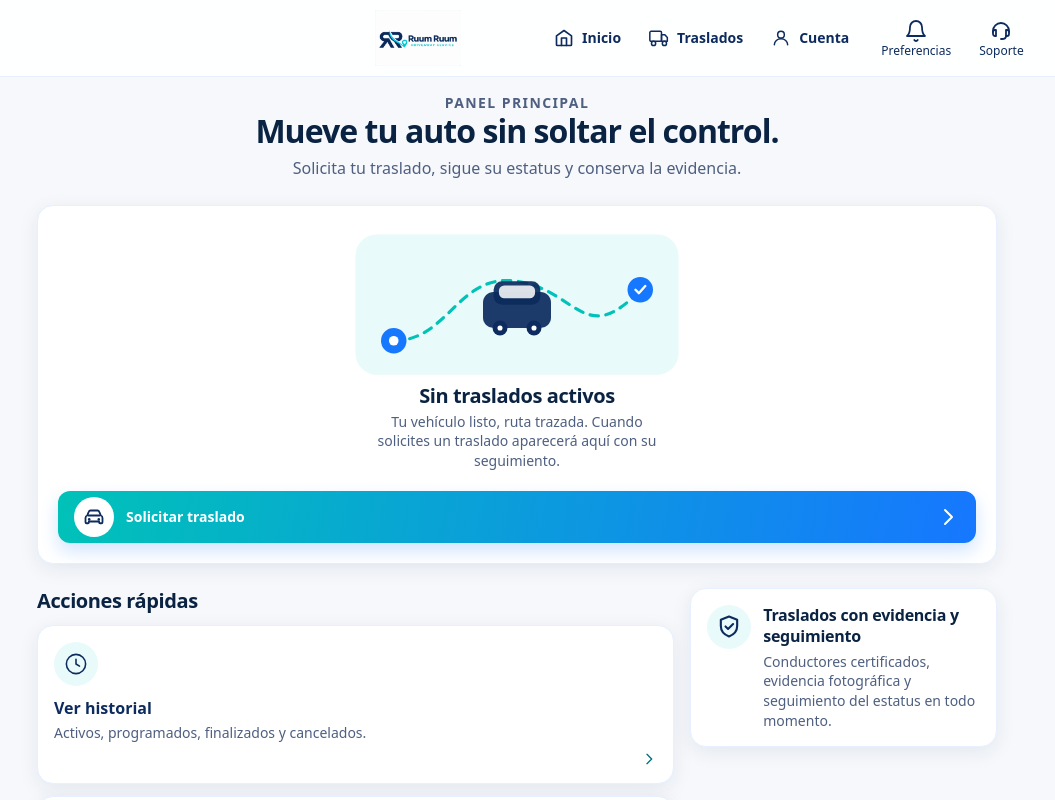
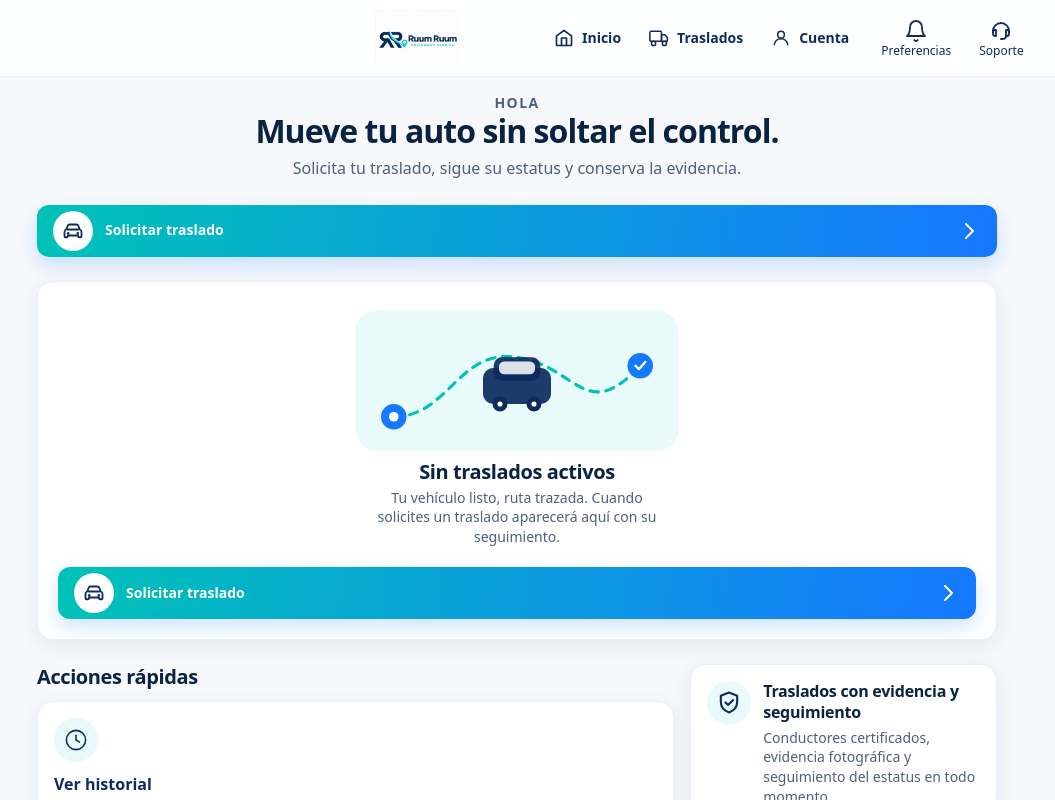
Before and after one commit to ruumruummx-code/ruum_ecosistema, a Next.js app in the folder apps/app-usuario/: page /ui-v2-preview in a window 1280 px wide. Shown: the top 800 px of the page, without its empty margins (123-1178 px from the left). Built offline with nearby package versions, Linux system fonts and the light colour scheme.

Commit message:
refactor: revocar header inicio usuarios

```diff
--- a/apps/app-usuario/src/app/InicioUsuario.tsx
+++ b/apps/app-usuario/src/app/InicioUsuario.tsx
@@ -19,6 +19,12 @@ export interface InicioUsuarioProps {
 
 function folioVisible(trasladoId: string | null): string {
   return trasladoId ? `#${trasladoId.slice(0, 8).toUpperCase()}` : "#—";
+}
+
+function primerNombre(nombre: string | null | undefined): string | null {
+  const valor = nombre?.trim().split(/\s+/)[0];
+  if (!valor) return null;
+  return valor.charAt(0).toUpperCase() + valor.slice(1).toLowerCase();
 }
 
 function IconoCarro({ className = "size-6" }: { className?: string }) {
@@ -114,8 +120,9 @@ function IlustracionRutaVacia() {
 }
 
 export function InicioUsuario({ usuario, traslados, conductorFotoUrl = null }: InicioUsuarioProps) {
-  void usuario;
   const viajeActivo = obtenerViajeActivo(traslados);
+  const nombre = primerNombre(usuario?.nombre);
+  const saludo = nombre ? `Hola, ${nombre}` : "Hola";
   const conductorAsignado = viajeActivo?.traslado_id && viajeActivo.conductor_id && viajeActivo.conductor_nombre && viajeActivo.estado
     ? {
         trasladoId: viajeActivo.traslado_id,
@@ -126,17 +133,15 @@ export function InicioUsuario({ usuario, traslados, conductorFotoUrl = null }: I
 
   return (
     <div className="user-v2-screen">
-      {/* Hero enfocado: mensaje principal + único CTA primario.
-          El saludo vive solo en la barra superior (NavegacionUsuario) para
-          liberar espacio y reducir carga cognitiva. */}
-      <section id="greetingBlock" aria-labelledby="saludo-usuario" className="user-v2-hero text-center">
-        <p className="user-v2-caption user-v2-muted font-semibold uppercase tracking-widest">Panel principal</p>
+      <section id="greetingBlock" aria-labelledby="saludo-usuario" className="text-center">
+        <p className="user-v2-caption user-v2-muted font-semibold uppercase tracking-widest">{nombre ? "Panel principal" : saludo}</p>
         <h1 id="saludo-usuario" className="user-v2-heading-1 mt-2 text-balance">
           Mueve tu auto sin soltar el control.
         </h1>
         <p className="user-v2-body user-v2-muted mt-2">Solicita tu traslado, sigue su estatus y conserva la evidencia.</p>
-        {viajeActivo ? (
-          <Link id="requestTransferButton" href="/viajes/nuevo" className="user-v2-primary-button group mt-5 flex min-h-[52px] w-full items-center justify-between px-4">
+      </section>
+
+      <Link id="requestTransferButton" href="/viajes/nuevo" className="user-v2-primary-button group flex items-center justify-between px-4">
         <span className="flex items-center gap-3">
           <span className="flex size-10 items-center justify-center rounded-full bg-white text-[var(--user-color-primary)]">
             <IconoCarro className="size-6" />
@@ -145,8 +150,6 @@ export function InicioUsuario({ usuario, traslados, conductorFotoUrl = null }: I
         </span>
         <IconoChevron className="size-6 transition-transform group-hover:translate-x-0.5" />
       </Link>
-        ) : null}
-      </section>
 
       <section id="activeTransferCard" aria-labelledby="traslados-activos" aria-live="polite" className="user-v2-card p-5">
         {viajeActivo ? (
```
Lines whose indentation alone changed are shown as unchanged.
